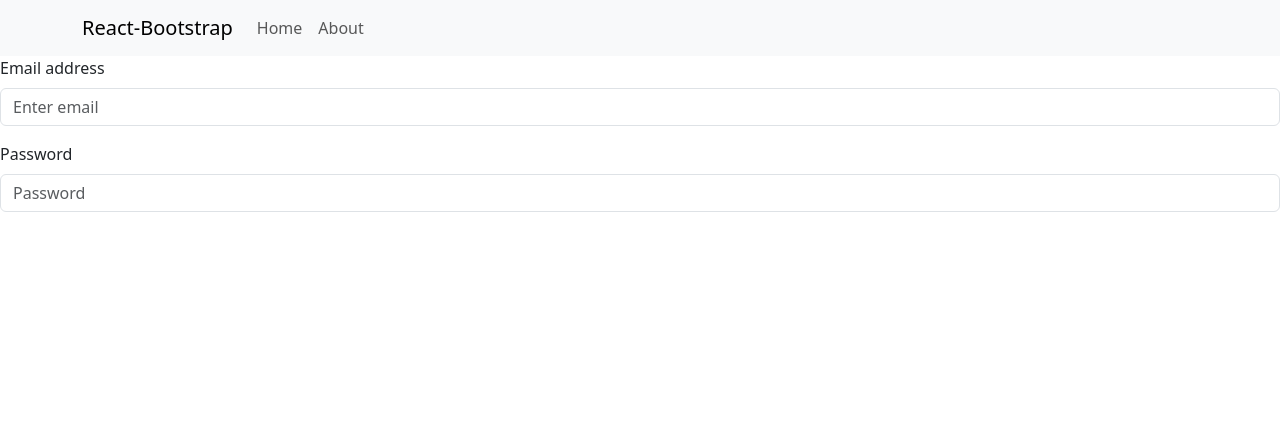
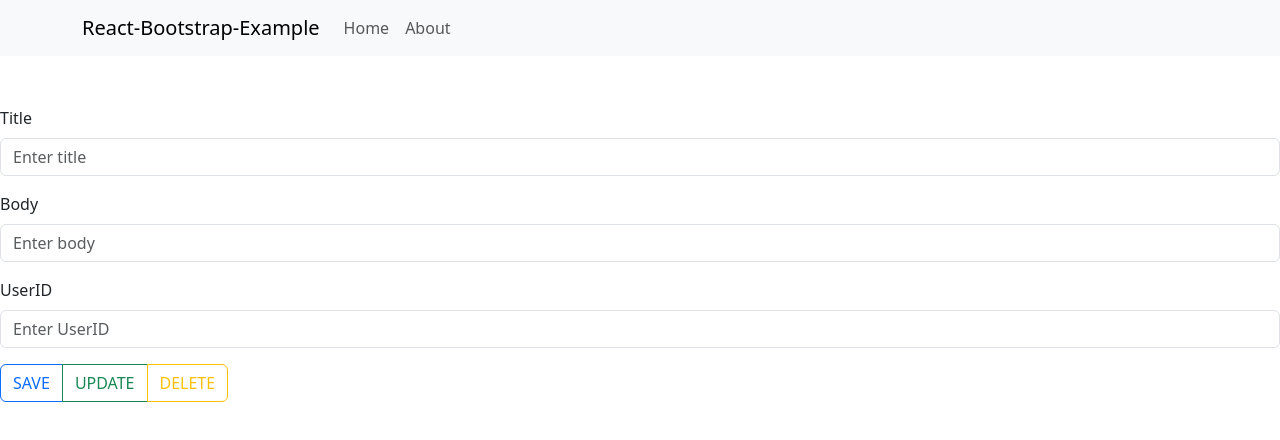
Before and after one commit to ChathuraBhashitha01/react_app_with_fake_api, a React (Create React App) app: page / in a window 1280 px wide. Shown: the top 440 px of the page. Built offline with nearby package versions, Linux system fonts and the light colour scheme.

Commit message:
add buttons

```diff
--- a/src/component/NavigationBar/NavigationBar.js
+++ b/src/component/NavigationBar/NavigationBar.js
@@ -9,7 +9,7 @@ export default function NavigationBar() {
     <div>
          <Navbar expand="lg" className="bg-body-tertiary">
             <Container>
-                <Navbar.Brand href="#home">React-Bootstrap</Navbar.Brand>
+                <Navbar.Brand href="#home">React-Bootstrap-Example</Navbar.Brand>
                 <Navbar.Toggle aria-controls="basic-navbar-nav" />
                 <Navbar.Collapse id="basic-navbar-nav">
                 <Nav className="me-auto">
--- a/src/page/InputForm/InputForm.js
+++ b/src/page/InputForm/InputForm.js
@@ -1,19 +1,32 @@
 import React from 'react'
 import Form from 'react-bootstrap/Form';
 import NavigationBar from '../../component/NavigationBar/NavigationBar';
+import Button from 'react-bootstrap/Button';
+import './style.css'
+import { ButtonGroup } from 'react-bootstrap';
 
 export default function InputForm() {
   return (
     <>
-    <Form>
+    <Form className='frmBody'>
         <Form.Group className="mb-3" controlId="formGroupEmail">
-        <Form.Label>Email address</Form.Label>
-        <Form.Control type="email" placeholder="Enter email" />
+        <Form.Label>Title</Form.Label>
+        <Form.Control type="title" placeholder="Enter title" />
         </Form.Group>
         <Form.Group className="mb-3" controlId="formGroupPassword">
-        <Form.Label>Password</Form.Label>
-        <Form.Control type="password" placeholder="Password" />
+        <Form.Label>Body</Form.Label>
+        <Form.Control type="body" placeholder="Enter body" />
         </Form.Group>
+        <Form.Group className="mb-3" controlId="formGroupPassword">
+        <Form.Label>UserID</Form.Label>
+        <Form.Control type="userID" placeholder="Enter UserID" />
+        </Form.Group>
+
+    <ButtonGroup>
+    <Button variant="outline-primary">SAVE</Button>{' '}
+      <Button variant="outline-success">UPDATE</Button>{' '}
+      <Button variant="outline-warning">DELETE</Button>{' '}
+      </ButtonGroup>
     </Form>
   </>
   )
--- a/src/page/InputForm/style.css
+++ b/src/page/InputForm/style.css
@@ -0,0 +1,3 @@
+.frmBody{
+    margin-top: 50px;
+}
```
